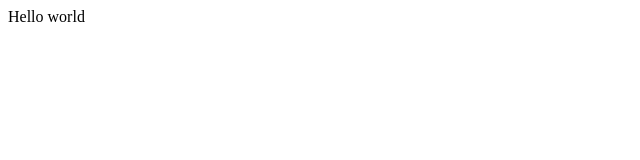
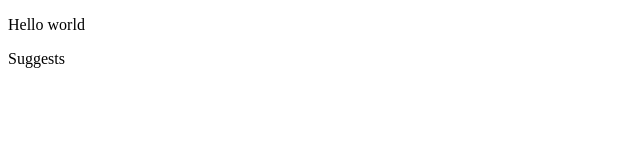
Before and after one commit to rpt-naboo/service-product-recommendations, a React app: page / in a window 1280 px wide. Shown: the top 160 px of the page, without its empty margins (0-640 px from the left). Built offline with nearby package versions, Linux system fonts and the light colour scheme; the HTML template or start-up script is replaced by a standard one.

Commit message:
server up the suggest component

```diff
--- a/client/src/index.jsx
+++ b/client/src/index.jsx
@@ -1,17 +1,23 @@
 import React from 'react';
 import ReactDOM from 'react-dom';
+import Suggest from './components/suggest-list/suggest.jsx';
+
 
 class App extends React.Component {
   constructor(props) {
     super(props);
-
+    this.state = {
+    	'text': 'Hello world'
+    }
   }
 
-
-  render () {
+  render() {
     return (
-      <div>Hello world</div>
-    )
+      <div>
+      	<p>{this.state.text}</p>
+        <Suggest/>
+      </div>
+    );
   }
 }
 
```
Also changed, not shown: client/src/components/suggest-list/suggest.jsx (renamed from client/src/components/suggest-list/suggests.jsx).
